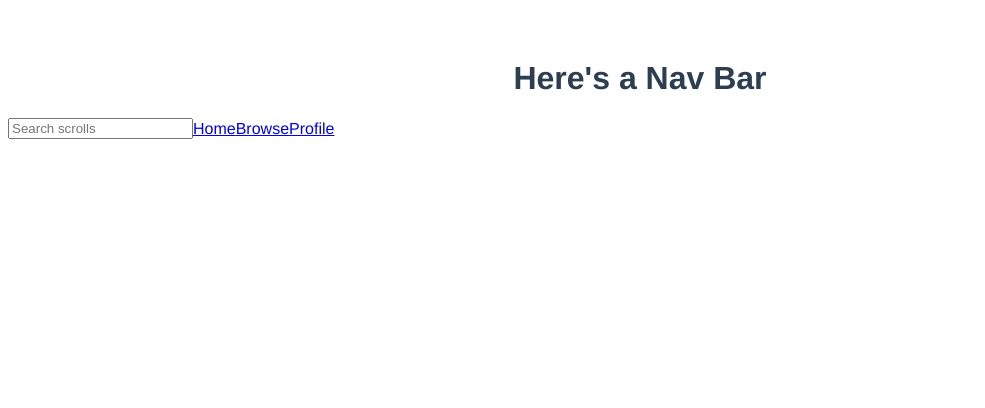
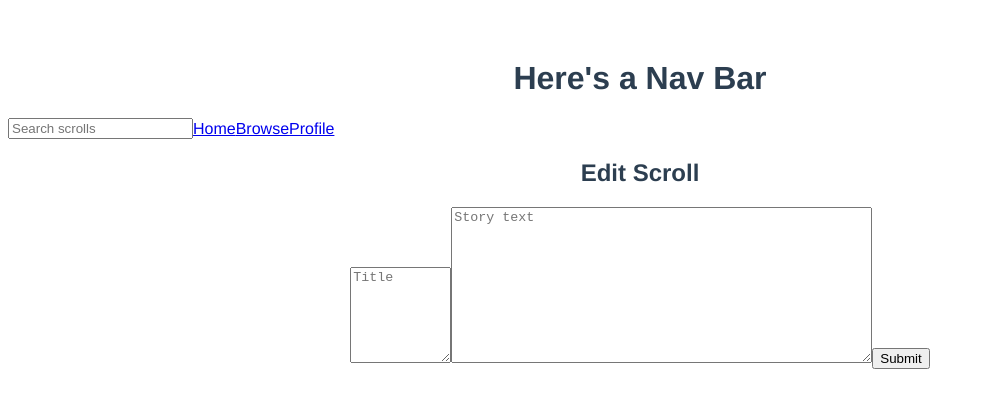
Before and after one commit to lnglaser/GA_Project-4_Megillah-story-writing-app_frontend, a Vue app in the folder app/: page /scrolls/users/7/scrolls/1 in a window 1280 px wide. Shown: the top 408 px of the page, without its empty margins (0-985 px from the left). Built offline with nearby package versions, Linux system fonts and the light colour scheme.

Commit message:
begin adding edit functionality to scroll

```diff
--- a/app/src/components/EditScrollPage.vue
+++ b/app/src/components/EditScrollPage.vue
@@ -0,0 +1,19 @@
+<template>
+    <div>
+        <form class="new-scroll-form" @submit="editScroll">
+            <h2>Edit Scroll</h2>
+            <textarea :name="scrollTitle" rows="6" cols="10" placeholder="Title" :value="scrollTitle"
+                v-on:input="handleFormChangeTitle" />
+            <textarea rows="10" cols="50" placeholder="Story text" :value="scrollBody"
+                v-on:input="handleFormChangeBody" />
+            <input type="submit" />
+        </form>
+    </div>
+</template>
+
+<script>
+// import ScrollCard from "./ScrollCard.vue";
+</script>
+
+<style>
+</style>
--- a/app/src/components/ScrollCard.vue
+++ b/app/src/components/ScrollCard.vue
@@ -7,7 +7,8 @@
 
         </div>
         <div class="button-wrapper">
-            <button>Edit</button>
+            <button @click="$router.push(`/scrolls/users/7/scrolls/${id}`)">Edit</button>
+            <!-- <router-link to="/scrolls/users/7/scrolls/:scroll_id">Edit</router-link> -->
             <button>Add Chapter</button>
             <button>Delete</button>
         </div>
@@ -30,6 +31,7 @@ export default {
     methods: {
         displayScroll(id) {
             this.$router.push(`/scroll/${id}`)
+
         }
     }
 }
--- a/app/src/router.js
+++ b/app/src/router.js
@@ -3,6 +3,7 @@ import HomePage from "./components/HomePage.vue";
 import ProfilePage from "./components/ProfilePage.vue";
 import ScrollPage from "./components/ScrollPage.vue";
 import BrowseScrolls from "./components/BrowseScrolls.vue";
+import EditScrollPage from "./components/EditScrollPage";
 
 // const HomePage = { template: "<div>Home</div>" };
 
@@ -27,6 +28,11 @@ const routes = [
     component: BrowseScrolls,
     name: "BrowseScrolls",
   },
+  {
+    path: "/scrolls/users/7/scrolls/:scroll_id",
+    component: EditScrollPage,
+    name: "EditScrollPage",
+  },
 ];
 
 const router = createRouter({
```
